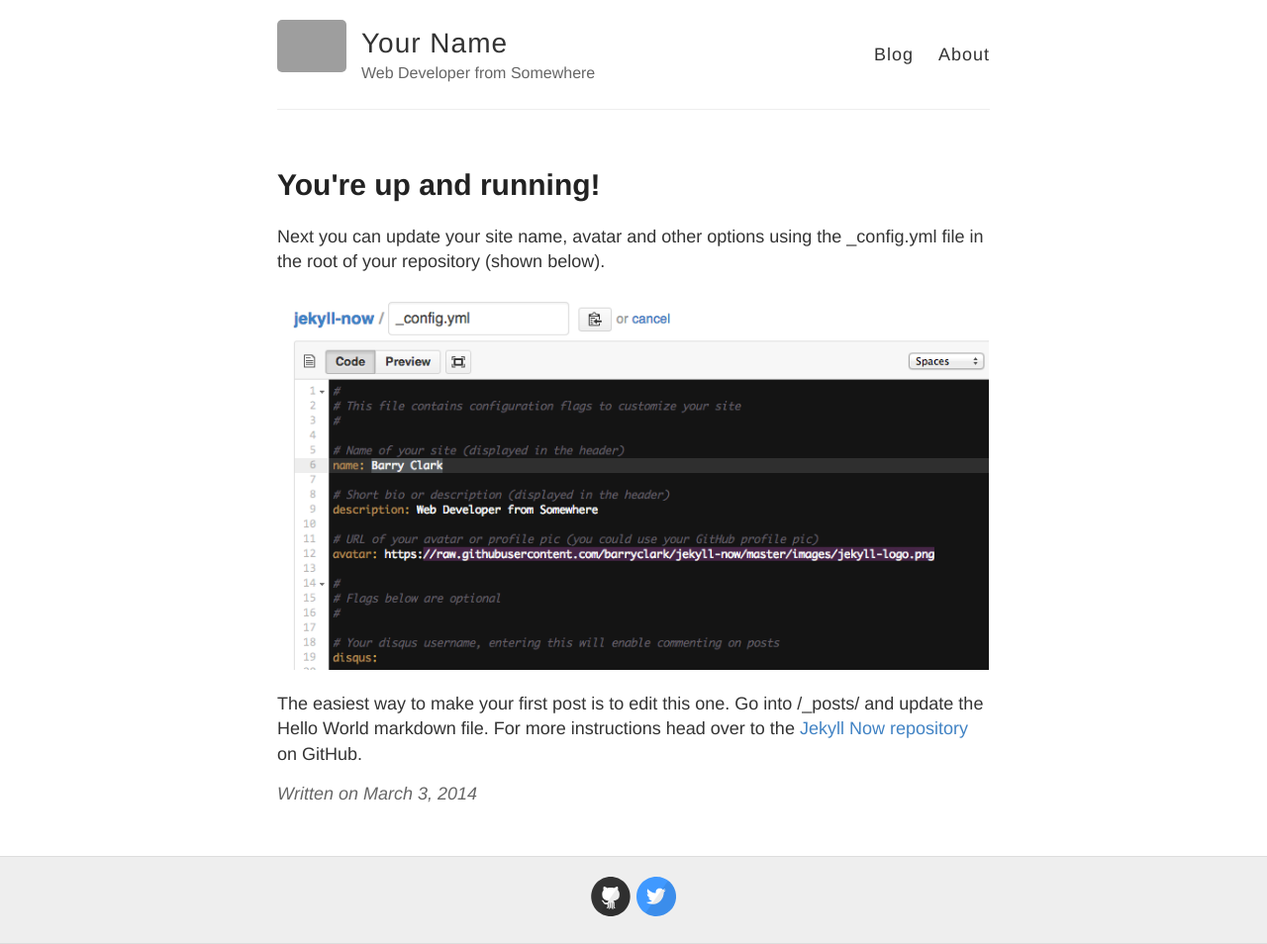
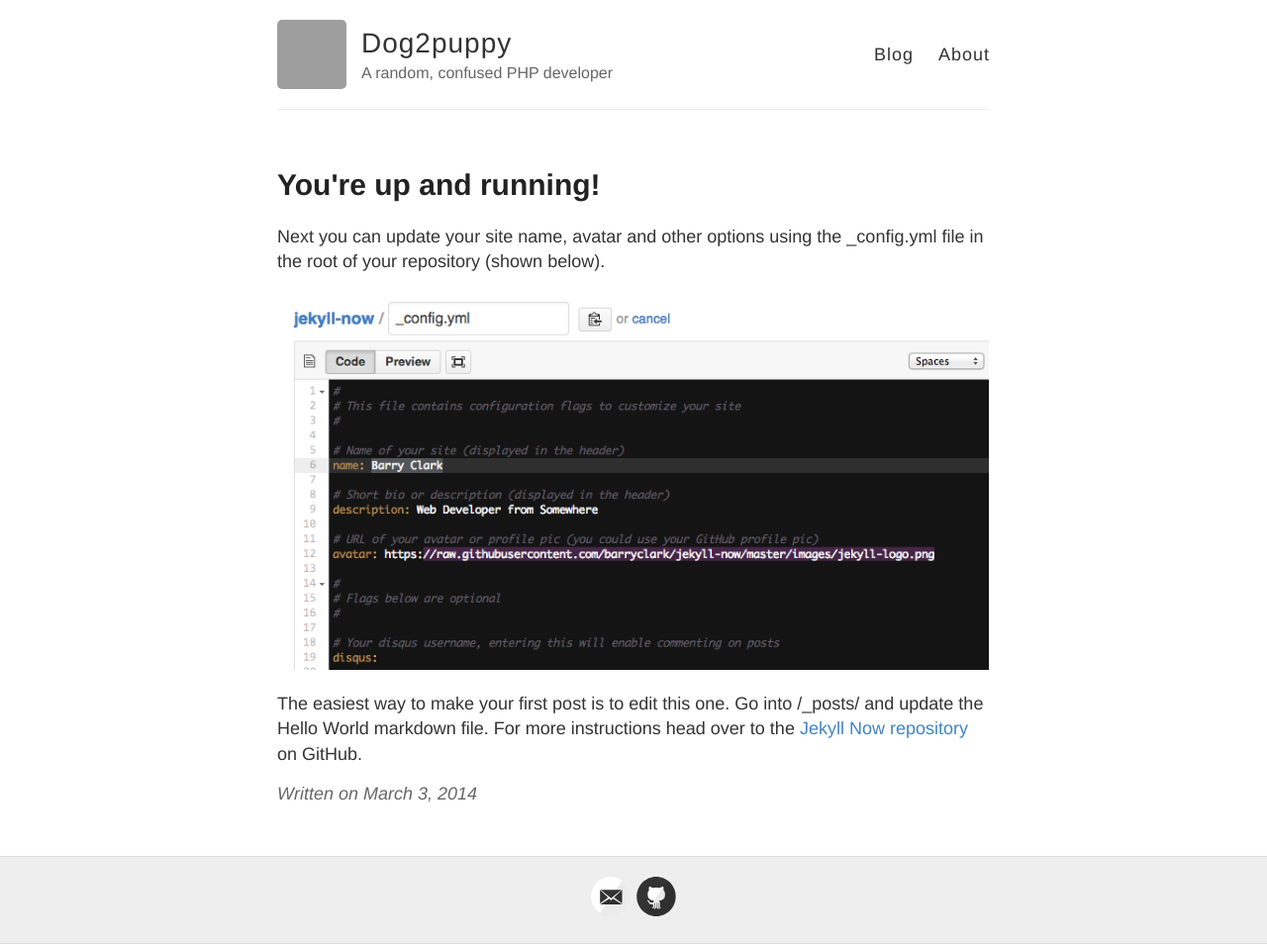
Before and after one commit to waffle-iron/dog2puppy.github.io, a Jekyll site: the page built from _posts/2014-3-3-Hello-World.md, in a window 1280 px wide. Shown: the whole page at 99% size. Built offline with Jekyll 4.4.1, drawn with Linux system fonts in a browser that asks for light colours; comment, search, counter and statistics services are not loaded; grey boxes are pictures that could not be loaded.

Commit message:
Update _config.yml

```diff
--- a/_config.yml
+++ b/_config.yml
@@ -3,13 +3,13 @@
 #
 
 # Name of your site (displayed in the header)
-name: Your Name
+name: Dog2puppy
 
 # Short bio or description (displayed in the header)
-description: Web Developer from Somewhere
+description: A random, confused PHP developer
 
 # URL of your avatar or profile pic (you could use your GitHub profile pic)
-avatar: https://raw.githubusercontent.com/barryclark/jekyll-now/master/images/jekyll-logo.png
+avatar: https://avatars3.githubusercontent.com/u/13684891?v=3&s=460
 
 #
 # Flags below are optional
@@ -18,15 +18,15 @@
 # Includes an icon in the footer for each username you enter
 footer-links:
   dribbble:
-  email:
+  email: colecooper2005+github-website@icloud.com
   facebook:
   flickr:
-  github: barryclark/jekyll-now
+  github: Dog2puppy
   instagram:
   linkedin:
   pinterest:
   rss: # just type anything here for a working RSS icon
-  twitter: jekyllrb
+  twitter:
   stackoverflow: # your stackoverflow profile, e.g. "users/50476/bart-kiers"
   youtube: # channel/<your_long_string> or user/<user-name>
   googleplus: # anything in your profile username that comes after plus.google.com/
@@ -34,14 +34,14 @@
 
 # Enter your Disqus shortname (not your username) to enable commenting on posts
 # You can find your shortname on the Settings page of your Disqus account
-disqus:
+disqus: github_website
 
 # Enter your Google Analytics web tracking code (e.g. UA-2110908-2) to activate tracking
 google_analytics:
 
 # Your website URL (e.g. http://barryclark.github.io or http://www.barryclark.co)
 # Used for Sitemap.xml and your RSS feed
-url:
+url: http://dog2puppy-github.tk
 
 # If you're hosting your site at a Project repository on GitHub pages
 # (http://yourusername.github.io/repository-name)
```
